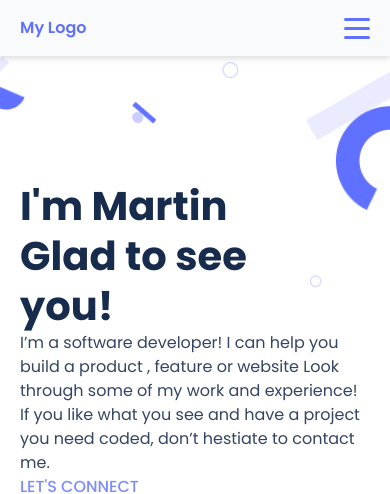
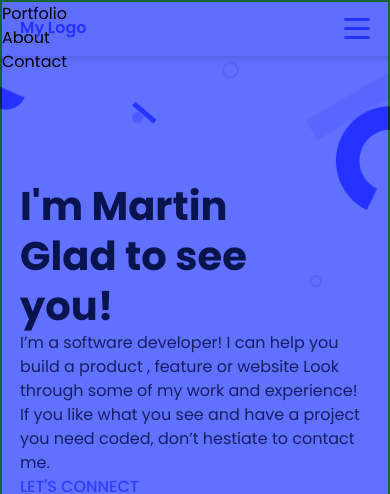
Before and after one commit to martinkarugaba/my-portfolio, a website: page index.html in a window 390 px wide. Shown: the top 494 px of the page. Drawn offline with Linux system fonts and the light colour scheme.

Commit message:
add mobile nav section

```diff
--- a/index.html
+++ b/index.html
@@ -57,6 +57,20 @@
         </div>
       </nav>
     </header>
+
+        <ul
+          class="md:hidden absolute -mt-14 bg-light-blue mix-blend-multiply h-[100vh] w-[100vw] border-2 border-green-800"
+        >
+          <li class="cursor-pointer">
+            <a href="#portfolio">Portfolio</a>
+          </li>
+          <li class="cursor-pointer">
+            <a href="#about-me">About</a>
+          </li>
+          <li class="cursor-pointer">
+            <a href="#contact-me">Contact</a>
+          </li>
+        </ul>
     <!--!! END NAVBAR SECTION -->
 
     <!--!! BANNER SECTION -->
```
Also changed, not shown: package.json (+6 -2 lines), .eslintrc.json (added), .github/workflows/linters.yml, .stylelintrc.json, dist/output.css, 2 other files.
